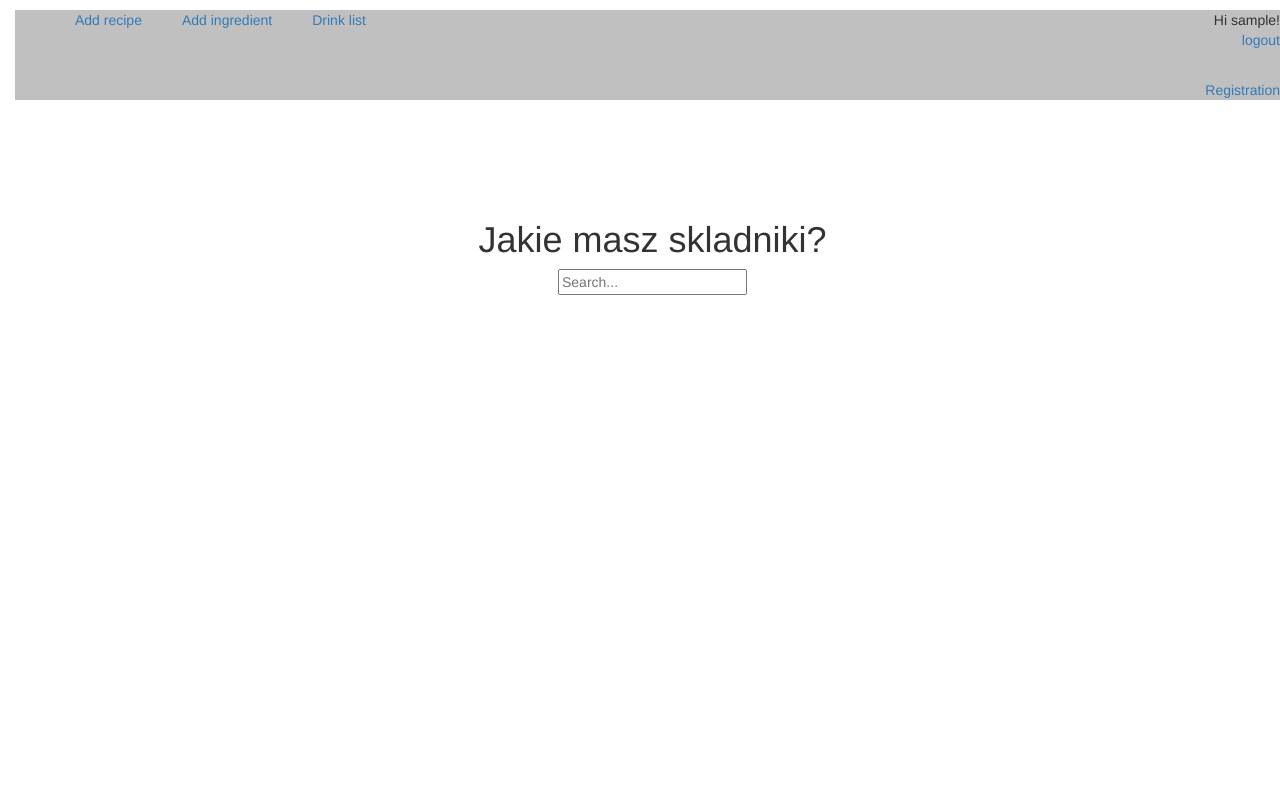
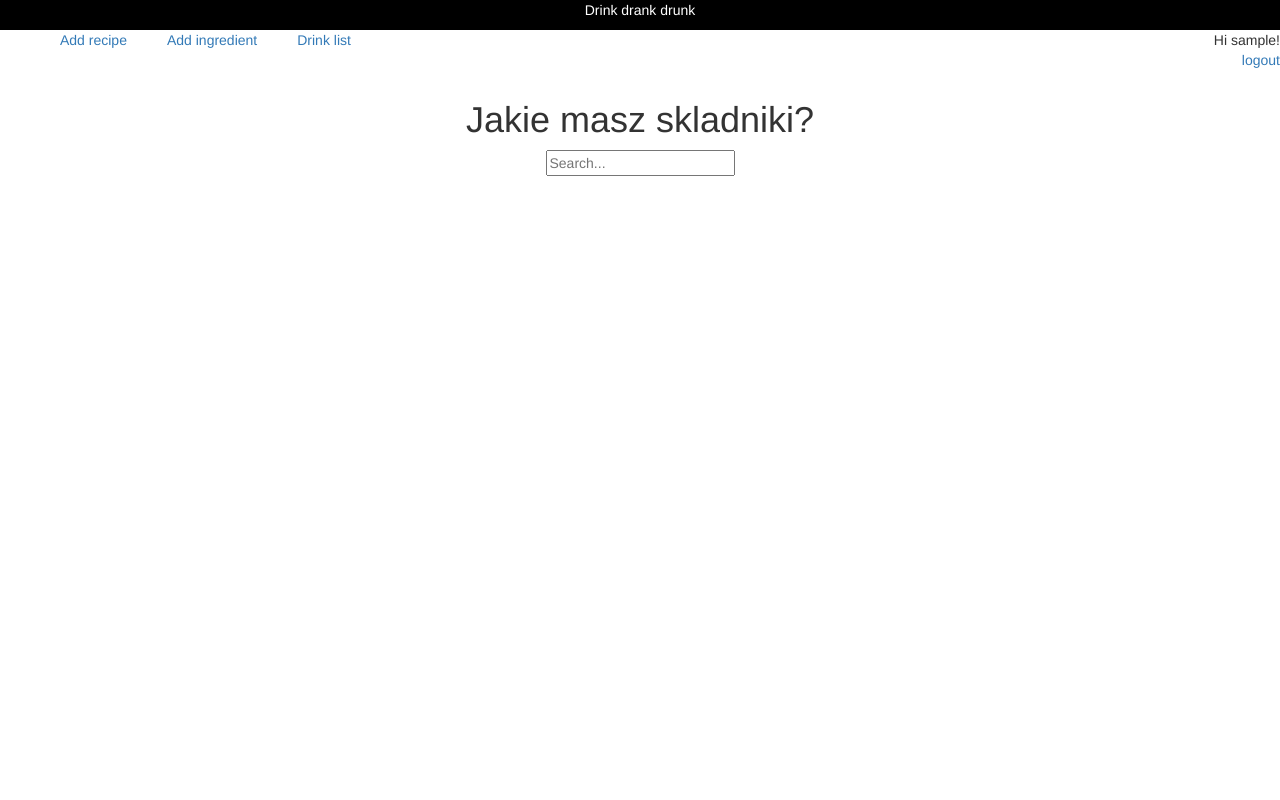
Before and after one commit to lterelak/my-first-drink, a Django app: page / in a window 1280 px wide. Run offline with Django 3.2, Linux system fonts and the light colour scheme; the visitor is signed in with stand-in values (Sample User, id 1); some libraries are stand-ins or nearby versions.

Commit message:
css update

```diff
--- a/drinks/static/css/drinks.css
+++ b/drinks/static/css/drinks.css
@@ -1,38 +1,32 @@
-h1 a, h2 a {
-    color: #DE1FAE;
-}
-body {
-    padding-left: 15px;
+#logo
+{
+    background: #000000;
+    text-align: center;
+    height: 30px;
+    color: white;
 }
 
-#Container
+#headliner
 {
+    width: 100%;
+}
 
-
-}
-#searchfield
-{
-  margin-left: 10px;
-  text-align: center;
-  padding:30px;
-  background-color: white;
-}
-#logo
-{
-  text-align: center;
-  color: white;
-  background-color: #white;
-  text-align: center;
-
-}
 #login
 {
-  text-align: right;
-  background-color: #C0C0C0;
+    background: white;
+    width: 50%;
+    height: 70px;
+    float: right;
+    text-align: right;
 }
+
 #menu
 {
-    background-color: white;
+    background: white;
+    width: 50%;
+    height: 70px;
+    float: right;
+    text-align: left;
 }
 ul > li
 {
@@ -44,3 +38,8 @@ ul > li > a
 {
     padding: 0 20px;
 }
+#searchfield
+{
+    background: white;
+    text-align: center;
+}
--- a/drinks/templates/drinks/drink_list.html
+++ b/drinks/templates/drinks/drink_list.html
@@ -6,8 +6,23 @@
     <link rel="stylesheet" href="{% static 'css/drinks.css' %}">
   </head>
   <body>
-    <div id=container>
-    <div id=menu>
+    <div id="logo">
+        Drink drank drunk
+    </div>
+    <div id="headliner">
+        <div id="login">
+            {% if user.is_authenticated %}
+                Hi {{ user.username }}!
+            <p><a href="{% url 'logout' %}">logout</a></p>
+            {% else %}
+                <p>You are not logged in</p>
+                <a href="{% url 'login' %}">login</a>
+                <br>
+                <a href="/accounts/signup">Registration</a>
+            {% endif %}
+
+        </div>
+        <div id="menu">
             {% if user.is_authenticated %}
             <ul>
                 <li><a href="add_recipe">Add recipe</a></li>
@@ -16,23 +31,9 @@
             </ul>
             {% endif %}
         </div>
-    <div id=login>
-      {% if user.is_authenticated %}
-        Hi {{ user.username }}!
-      <p><a href="{% url 'logout' %}">logout</a></p>
-      {% else %}
-        <p>You are not logged in</p>
-        <a href="{% url 'login' %}">login</a>
-      {% endif %}
-      <br>
-      <a href="/accounts/signup">Registration</a>
     </div>
-    <div id=logo>
-      <h1>Drink Drank Drunk</h2>
-    </div>
-    <div id=searchfield>
+    <div id="searchfield">
       <h1>Jakie masz skladniki?</h1>
-
       <form action="{% url 'search_results' %}" method="get" autocomplete="off">
         <input name="q" type="text" placeholder="Search...">
       </form>
@@ -44,6 +45,6 @@
       </ul>
       {% endif %}
      </div>
-    </div>
+
   </body>
 </html>
--- a/drinks/templates/drinks/success_added_ingredient.html
+++ b/drinks/templates/drinks/success_added_ingredient.html
@@ -1 +1,3 @@
+
 <h1>Your ingredient has been addded!</h1>
+<a href="/">go back to main side</a>
--- a/drinks/templates/drinks/success_added_recipe.html
+++ b/drinks/templates/drinks/success_added_recipe.html
@@ -1,2 +1,2 @@
-
 <h1>your recipe has been added!</h1>
+<a href="/">go back to main side</a>
--- a/drinks/urls.py
+++ b/drinks/urls.py
@@ -13,4 +13,5 @@ urlpatterns = [
     path('success/', views.success_added_recipe, name='success_added_recipe'),
     path('add_ingredient/', views.add_ingredient, name='add_ingredient'),
     path('success1/', views.success_added_ingredient, name='success_added_ingredient'),
+    path('sms/', views.sms_response),
 ]
--- a/drinks/views.py
+++ b/drinks/views.py
@@ -11,6 +11,9 @@ from django.contrib.auth.forms import UserCreationForm
 
 from .forms import RecipeForm
 from .forms import IngredientForm
+
+from django.http import HttpResponse
+
 def drink_list(request):
     return render(request, "drinks/drink_list.html")
 
@@ -72,3 +75,6 @@ def add_ingredient(request):
 
 def success_added_ingredient(request):
     return render(request, 'drinks/success_added_ingredient.html')
+
+def sms_response(request):
+    return HttpResponse("Hello world.")
```
Also changed, not shown: drinks/templates/drinks/add_ingredient.html (+14 -2 lines), drinks/templates/drinks/add_recipe.html (+13 -2 lines), drinks/templates/drinks/search_results.html (+5 -5 lines), media/images/miejsce-parkingowe-parking-samochod-auto.jpg (added), 1 other file. Lines whose indentation alone changed are shown as unchanged.
